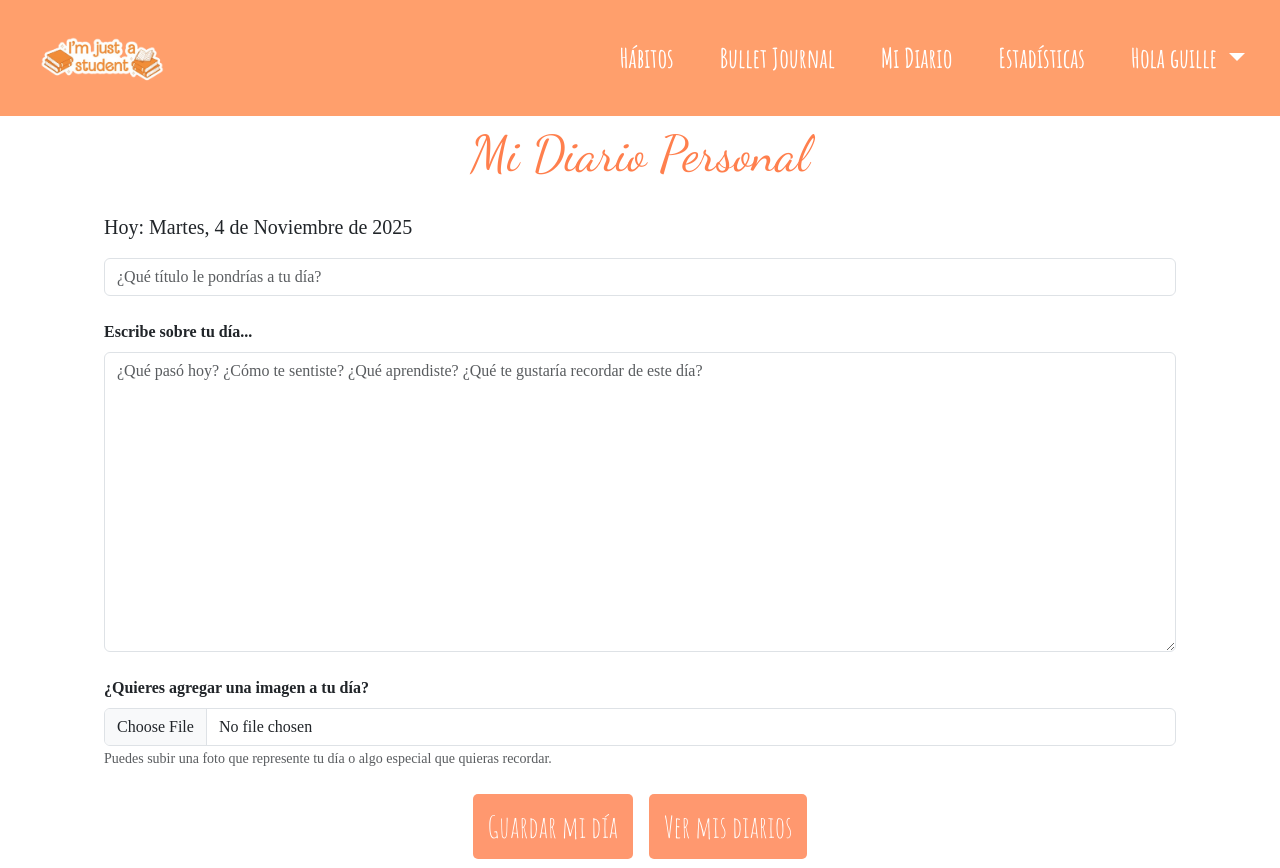
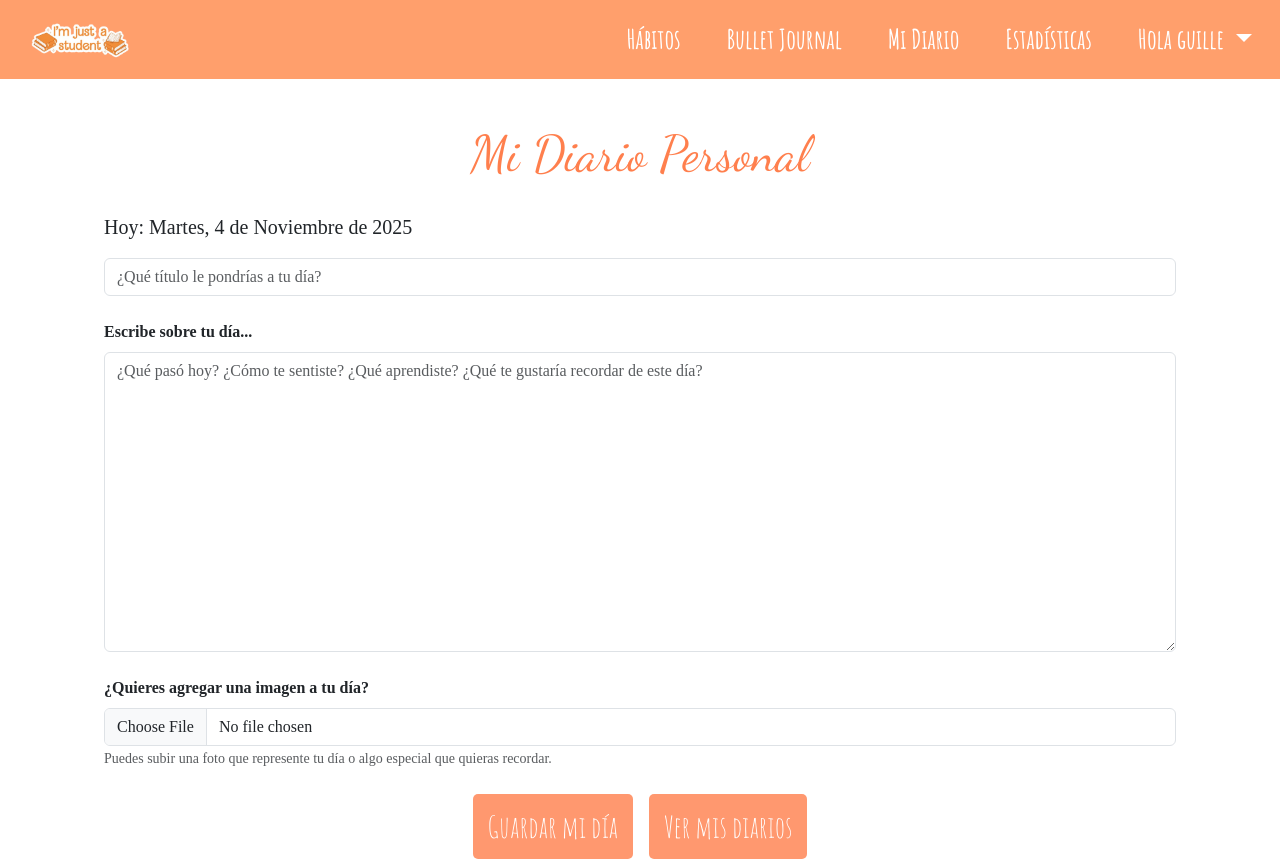
Before and after one commit to GuiiTaglia/TP-IngWeb-2025, a Django app: page /diary/ in a window 1280 px wide. Shown: the top 868 px of the page. Run offline with Django 5.2, Linux system fonts and the light colour scheme; a user stored in the database is signed in; data comes from the database, SQL or seed files in the repository; some web fonts are replaced.

Commit message:
cambio header

```diff
--- a/mi_aplicacion/bullet_journal/static/bullet_journal/css/styles.css
+++ b/mi_aplicacion/bullet_journal/static/bullet_journal/css/styles.css
@@ -822,17 +822,20 @@ a[href*="password"] {
 .custom-header {
   background-color: #ff9f6c;
   color: white;
-  padding: 10px 15px;
+  padding: 0 8px !important;
   position: fixed;
   top: 0;
   left: 0;
   width: 100%;
   z-index: 1000;
+  align-items: center;
+  overflow: visible;
 }
 
 .logo-img {
-  width: 150px;
+  width: 120px;
   height: auto;
+  padding: 0%;
 }
 
 .nav-links {
@@ -869,7 +872,7 @@ a[href*="password"] {
 
   /* Aumentar tamaño del logo */
   .logo-img {
-    width: 120px !important; /* antes 120px */
+    width: 130px !important; /* antes 120px */
   }
 
   /* Tamaño del botón menú (icono) */
```
